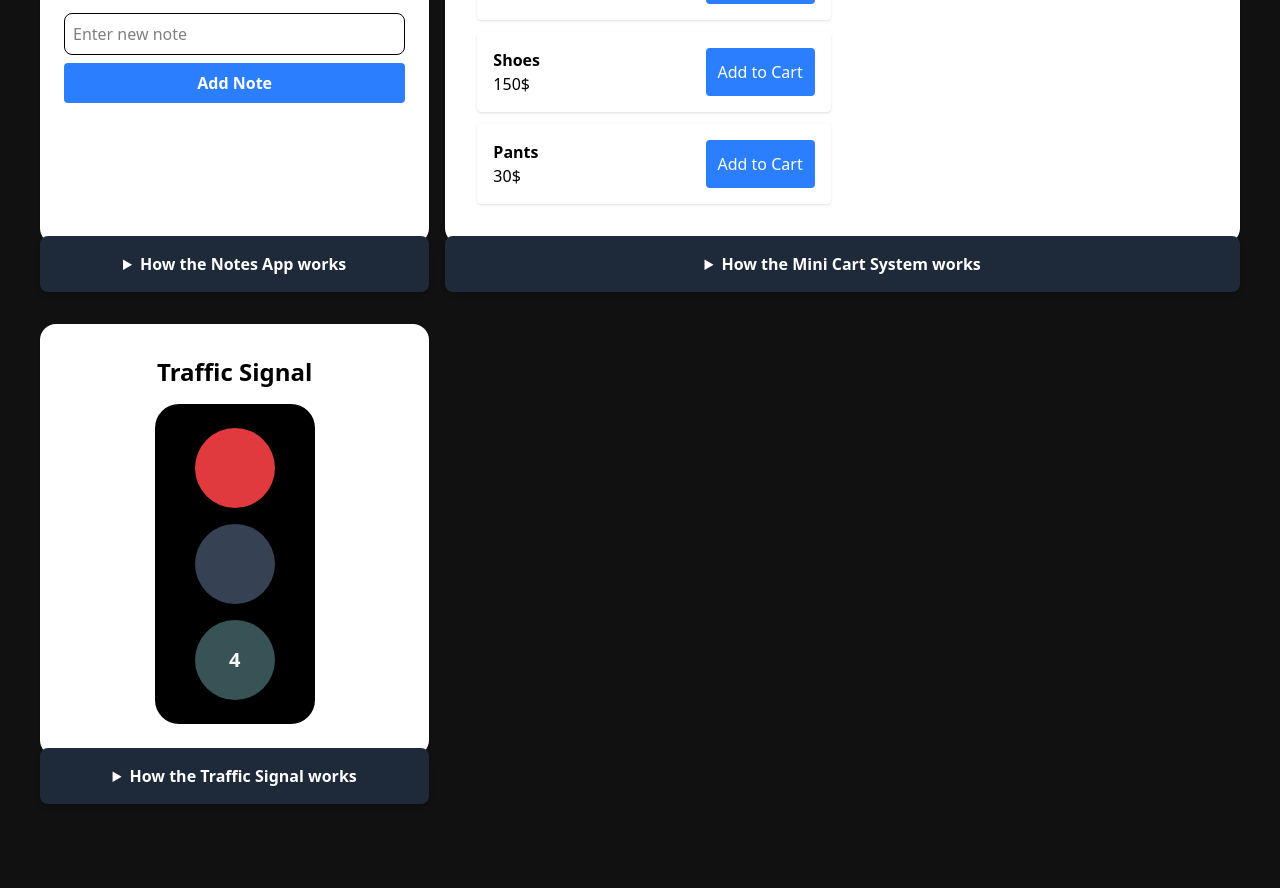
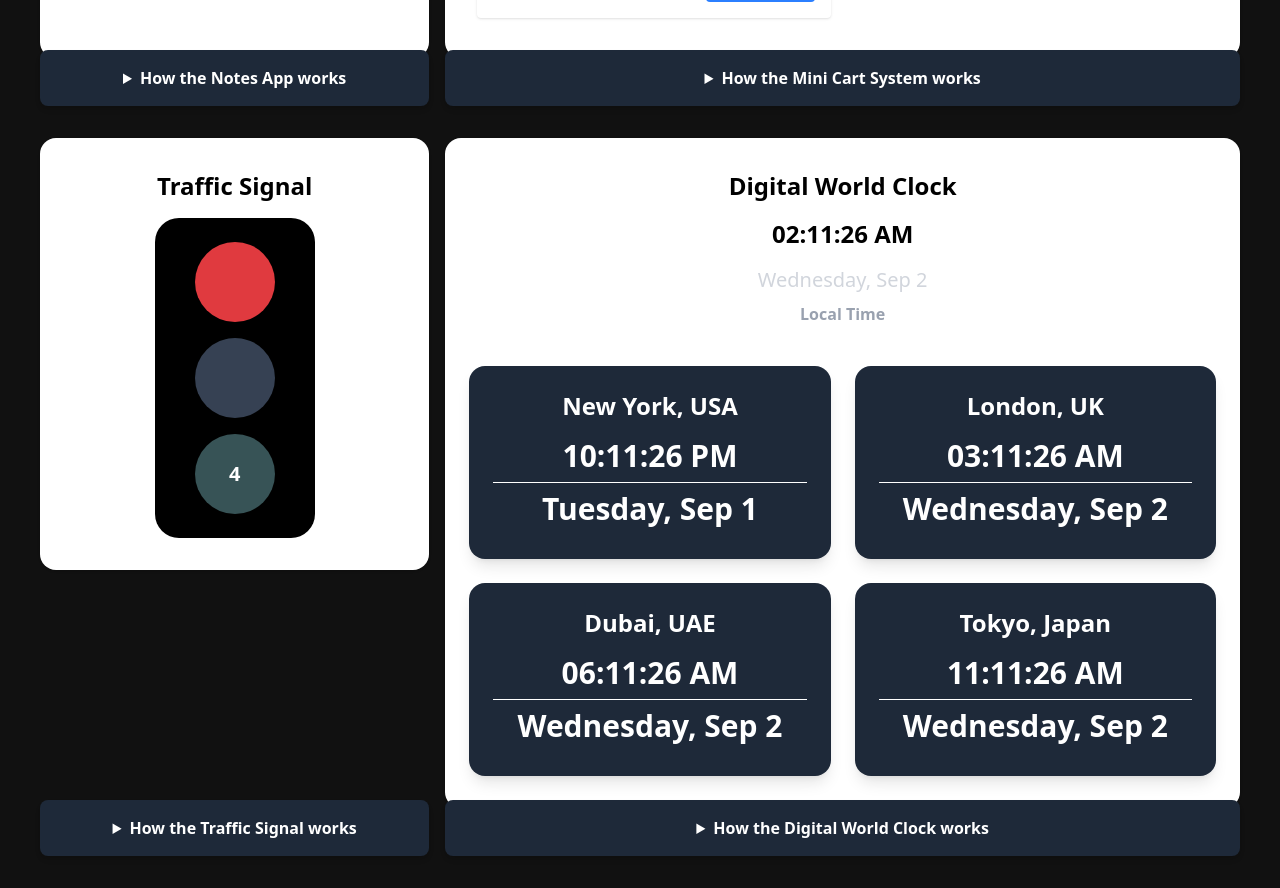
Before and after one commit to alex-papineau/angular-stuff, an Angular app: page / in a window 1280 px wide. Shown: the part 1440-2328 px from the top of the page. Before the commit the page ends 2276 px from the top, so only its background shows below. Built offline with nearby package versions, Linux system fonts and the light colour scheme.

Commit message:
feat: add Digital World Clock component and update app imports

```diff
--- a/src/app/app.html
+++ b/src/app/app.html
@@ -83,4 +83,12 @@
             <p class="mt-2 text-sm text-gray-300">Uses Angular <strong>Signals</strong> to track the current active light and a countdown timer. A <code>setInterval</code> manages the state transitions automatically based on each light's predefined duration.</p>
         </details>
      </div>
+
+         <!-- Digital World Clock -->
+     <div class="flex flex-col gap-2 h-full col-span-2">
+        <app-digital-world-clock></app-digital-world-clock>
+        <details class="bg-gray-800 text-white p-4 rounded-lg shadow-md mt-auto">
+            <summary class="cursor-pointer font-bold select-none text-center">How the Digital World Clock works</summary>
+        </details>
+     </div>
 </div>
--- a/src/app/app.ts
+++ b/src/app/app.ts
@@ -9,10 +9,11 @@ import { VotingApp } from './voting-app/voting-app';
 import { NotesApp } from './notes-app/notes-app';
 import { MiniCartSystem } from './mini-cart-system/mini-cart-system';
 import { TrafficSignal } from './traffic-signal/traffic-signal';
+import { DigitalWorldClock } from './digital-world-clock/digital-world-clock';
 
 @Component({
   selector: 'app-root',
-  imports: [Stopwatch, Quiz, PasswordGenerator, ChatUI, GithubUserSearchUI, VotingApp, NotesApp, MiniCartSystem, TrafficSignal],
+  imports: [Stopwatch, Quiz, PasswordGenerator, ChatUI, GithubUserSearchUI, VotingApp, NotesApp, MiniCartSystem, TrafficSignal, DigitalWorldClock],
   templateUrl: './app.html',
   styleUrl: './app.css'
 })
--- a/src/styles.css
+++ b/src/styles.css
@@ -14,7 +14,7 @@ h1 {
 
 @layer components {
     .card {
-        @apply w-full h-full mx-auto mt-4 p-6 bg-white text-black! rounded-2xl shadow-sm flex flex-col justify-center min-h-[400px];
+        @apply w-full h-full mx-auto mt-4 p-6 bg-white text-black! rounded-2xl shadow-sm flex flex-col justify-center;
     }
 
     .card {
```
